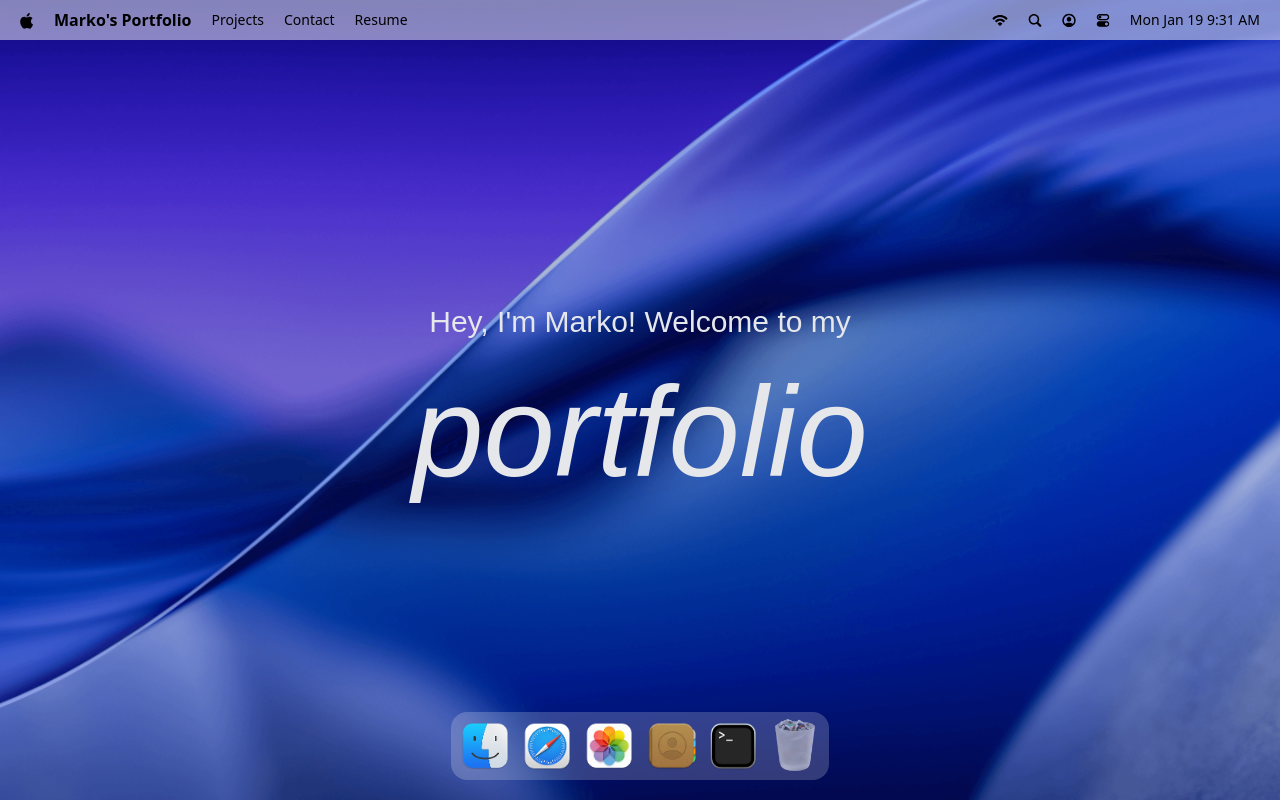
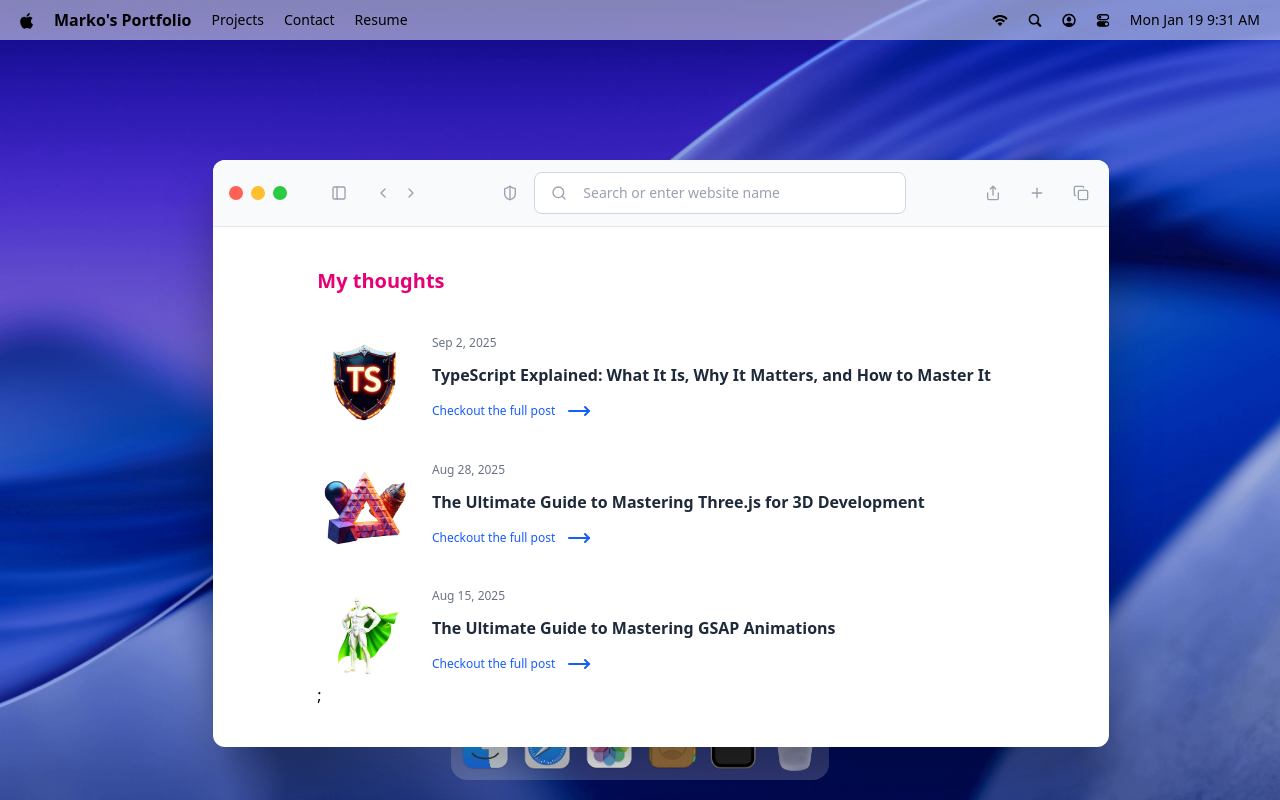
Before and after one commit to Dema2101/Mac-Portfolio, a React (Vite) app: page / in a window 1280 px wide. Both pictures are taken after a click on the button 547 px from the left and 746 px from the top of the page. Built offline with nearby package versions, Linux system fonts and the light colour scheme; a web font is replaced by a local one.

Commit message:
Implementacija Safari windowa

```diff
--- a/src/App.jsx
+++ b/src/App.jsx
@@ -3,7 +3,7 @@
 import { Draggable } from "gsap/Draggable";
 
 import {Dock, Navbar,Welcome } from "#components";
-import { Terminal } from "#windows";
+import { Safari, Terminal } from "#windows";
 
 gsap.registerPlugin(Draggable);
 
@@ -16,6 +16,7 @@
     <Dock />
 
     <Terminal />
+    <Safari />
   </main>
 );
 };
--- /dev/null
+++ b/src/windows/Safari.jsx
@@ -0,0 +1,61 @@
+import { WindowControls } from "#components";
+import { blogPosts } from "#constants";
+import WindowWrapper from "#hoc/WindowWrapper";
+import { ChevronRight, ChevronLeft, PanelLeft, Share, ShieldHalf, Search, Copy, Plus, MoveRight } from "lucide-react";
+
+
+const Safari = () => {
+    return (
+        <>
+        <div id="window-header">
+        <WindowControls target={"safari"}/>
+
+        <PanelLeft className="ml-10 icon" />
+                <div className="flex items-center gap-1 ml-5">
+                <ChevronLeft className="icon"/>
+                <ChevronRight className="icon"/>
+                </div>
+
+                <div className="flex-1 flex-center gap-3">
+                    <ShieldHalf className="icon" />
+                    <div className="search">
+                        <Search className="icon" />
+                        <input type="text" placeholder="Search or enter website name" className="flex-1"/>
+                    </div>
+                </div>
+                        <div className="flex items-center gap-5">
+                        <Share className="icon" />
+                        <Plus className="icon" />
+                        <Copy className="icon" />
+                        </div>
+        </div>
+
+        <div className="blog" >
+            <h2> My thoughts</h2>
+            <div className="space-y-8">
+                {blogPosts.map(( { id,image,title,date,link } ) => (
+                    <div key={id} className="blog-post">
+                        <div className="col-span-2">
+                            <img src={image} alt={title} />
+                        </div>
+
+                        <div className="content">
+                            <p>{date}</p>
+                            <h3>{title}</h3>
+                            <a href={link} target="_blank" rel="noopener noreferrer">
+                                Checkout the full post <MoveRight className="icon-hover"/>
+                            </a>
+                        </div>
+
+                    </div>
+                ))};
+            </div>
+        </div>
+        </>
+
+    );
+};
+
+const SafariWindow = WindowWrapper(Safari, 'safari')
+
+export default SafariWindow;
--- a/src/windows/index.js
+++ b/src/windows/index.js
@@ -1,2 +1,3 @@
 import  Terminal  from "#windows/Terminal.jsx";
-export { Terminal };
+import Safari from "#windows/Safari.jsx";
+export { Terminal, Safari };
```
